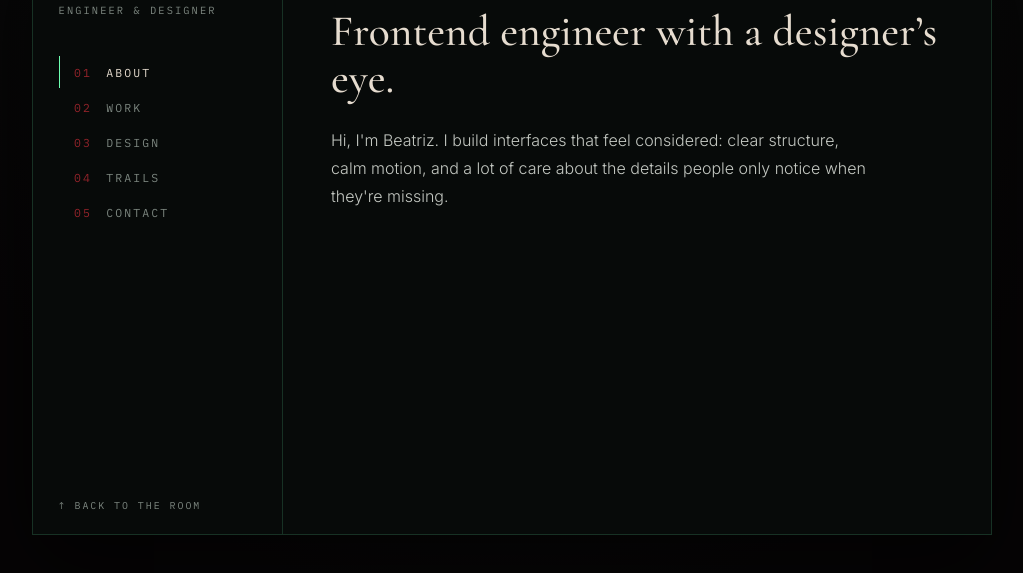
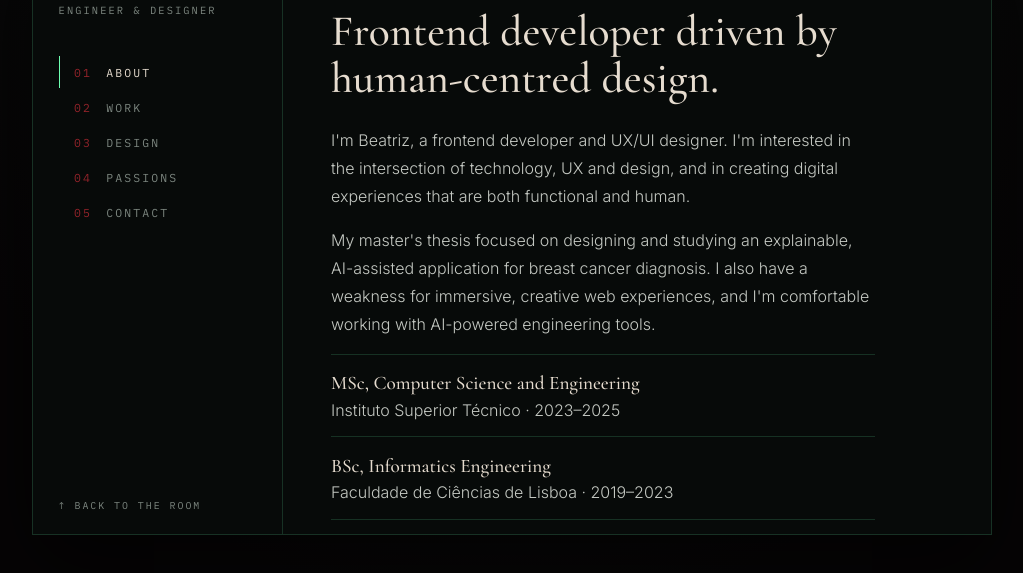
Before and after one commit to beatrizvigomes/beatrizvigomes.github.io, a plain HTML site: page index.html in a window 1280 px wide. Shown: the part 965-1538 px from the top of the page, without its empty margins (128-1151 px from the left). Drawn offline with nearby package versions, Linux system fonts and the light colour scheme.

Commit message:
link thesis, simplify contact

```diff
--- a/index.html
+++ b/index.html
@@ -20,8 +20,8 @@
       <div class="fx glow-screen" id="glowScreen"></div>
 
       <button class="hotspot hs-monitor" data-open="about" data-label="click to enter" aria-label="Enter: open the portfolio"></button>
-      <button class="hotspot hs-picture" data-open="trails" data-label="trails" aria-label="Open the trails section"></button>
-      <button class="hotspot hs-music" data-open="trails" data-label="records &amp; films" aria-label="Open the trails, records and films section"></button>
+      <button class="hotspot hs-picture" data-open="passions" data-label="passions" aria-label="Open the passions section"></button>
+      <button class="hotspot hs-music" data-open="passions" data-label="music &amp; films" aria-label="Open the passions section: music and films"></button>
     </div>
 
     <div class="fx vignette"></div>
--- a/script.js
+++ b/script.js
@@ -141,7 +141,7 @@ function drawRoom() {
     }
   }
 
-  // ---- the picture (opens "trails"): simple dark frame, dusk mountain ----
+  // ---- the picture (opens "passions"): simple dark frame, dusk mountain ----
   rc.save(); rc.translate(OX + 66, OY - 14);  // high on the right wall, above the chair, clear of the computer
   line(176, 22, 190, 11, C.metal); line(204, 22, 190, 11, C.metal);   // hanging cord
   R(168, 22, 44, 40, C.wood); R(168, 22, 44, 1, C.woodHi);
@@ -221,7 +221,7 @@ function drawRoom() {
   light(227, 86, 68, '255,200,90', 0.07);                                // lamp (yellow)
   light(190, 108, 34, '109,255,176', 0.06);                               // screen
 
-  // ---- a corner for records and films: stack of sleeves, vintage radio, vinyl, film reel (opens "trails") ----
+  // ---- a corner for music and films: stack of sleeves, vintage radio, vinyl, film reel (opens "passions") ----
   rc.save(); rc.translate(OX + 24, OY);
   shadow(36, 155, 32, 3);
   // film reel, standing to the left
@@ -349,49 +349,59 @@ const SECTIONS = {
     title: 'about',
     lines: [
       '<span class="eyebrow">01 — about</span>',
-      '<h2>Frontend engineer with a designer’s eye.</h2>',
-      "<p>Hi, I'm Beatriz. I build interfaces that feel considered: clear structure, calm motion, and a lot of care about the details people only notice when they're missing.</p>",
+      '<h2>Frontend developer driven by human-centred design.</h2>',
+      "<p>I'm Beatriz, a frontend developer and UX/UI designer. I'm interested in the intersection of technology, UX and design, and in creating digital experiences that are both functional and human.</p>",
+      "<p>My master's thesis focused on designing and studying an explainable, AI-assisted application for breast cancer diagnosis. I also have a weakness for immersive, creative web experiences, and I'm comfortable working with AI-powered engineering tools.</p>",
+      '<ul><li><b>MSc, Computer Science and Engineering</b>Instituto Superior Técnico · 2023–2025</li>' +
+      '<li><b>BSc, Informatics Engineering</b>Faculdade de Ciências de Lisboa · 2019–2023</li>' +
+      '<li><b>Minor, Entrepreneurship and Innovation</b>Instituto Superior Técnico · 2023–2024</li>' +
+      '<li><b>Languages</b>Portuguese, English</li>' +
+      '<li><b>Volunteering</b>Casa de Saúde do Telhal, Serve The City, Refood</li></ul>',
     ],
   },
   work: {
     title: 'work',
     lines: [
       '<span class="eyebrow">02 — selected work</span>',
-      '<h2>Things I’ve built.</h2>',
-      '<ul><li><b>Project One</b>Short description, stack, your role.</li>' +
-      '<li><b>Project Two</b>Short description, stack, your role.</li>' +
-      '<li><b>Project Three</b>Short description, stack, your role.</li></ul>',
+      '<h2>Where I’ve worked and what I’ve built.</h2>',
+      '<ul><li><b>Frontend Developer &amp; UX/UI Designer</b>Accenture · Oct 2025 – present. Energy data management, in a cross-functional team that brings business and data processes into the frontend. Client work is confidential, so there are no screenshots or links. Stack: Angular, TypeScript, D3.js, REST APIs, AWS.</li>' +
+      '<li><b>Website for a local guesthouse</b>A personal project, built for fun for an alojamento local. In progress; the link is coming soon.</li>' +
+      '<li><b>Master’s thesis</b><a href="https://www.researchgate.net/publication/397756928_Towards_Ambiguity-aware_AI_Assistants_for_Breast_Cancer_Diagnosis" target="_blank" rel="noopener">“Towards Ambiguity-aware AI Assistants for Breast Cancer Diagnosis”</a>, Instituto Superior Técnico. Final grade 18/20.</li>' +
+      '<li><b>Cultural Manager &amp; Marketing Collaborator</b>Diferencial · Jan 2024 – Jun 2025. Led a team of 25 members running cultural events and initiatives across Lisbon, and managed social media and branding for the Instituto Superior Técnico newspaper.</li>' +
+      '<li><b>Teacher</b>Happy Code · Nov 2022 – Jul 2023. Taught programming and robotics to children.</li></ul>',
     ],
   },
   design: {
     title: 'design',
     lines: [
-      '<span class="eyebrow">03 — design</span>',
+      '<span class="eyebrow">03 — design &amp; skills</span>',
       '<h2>UX/UI, from research to polish.</h2>',
-      '<p>Research, wireframes, interface design, prototyping and design systems, with accessibility built in from the start.</p>',
-      '<ul><li><b>Process</b>Discovery, flows, prototypes, testing.</li><li><b>Tools</b>Figma, design tokens, handoff in both directions.</li></ul>',
+      "<p>I apply UX best practices from my master's thesis research to deliver end-to-end visual solutions independently, and then build them.</p>",
+      '<ul><li><b>Design</b>Figma, UX best practices, interface design</li>' +
+      '<li><b>Frontend</b>JavaScript, TypeScript, React, Angular, D3.js</li>' +
+      '<li><b>Also</b>Java, Python, MySQL, REST APIs, AWS</li>' +
+      '<li><b>Workflow</b>Git / GitHub, Confluence, Jira, and GenAI as a tool for code generation, refactoring, debugging and documentation</li></ul>',
     ],
   },
-  trails: {
-    title: 'trails',
+  passions: {
+    title: 'passions',
     lines: [
-      '<span class="eyebrow">04 — trails, records &amp; films</span>',
+      '<span class="eyebrow">04 — passions</span>',
       '<h2>Away from the screen.</h2>',
-      "<p>I'm usually somewhere quiet and far from a desk. It's where most of my good ideas show up.</p>",
-      '<ul><li><b>Trails</b>Mountains, silence, long climbs. A favourite hike goes here.</li>' +
-      '<li><b>Records</b>The albums on repeat while I work. A playlist or a favourite record goes here.</li>' +
-      '<li><b>Films</b>Slow, strange, atmospheric cinema. A few favourites go here.</li></ul>',
+      "<p>I hike a lot, play tennis, and love music, cinema and painting. It's where most of my good ideas show up.</p>",
+      '<ul><li><b>Hiking</b>My favourite way to switch off.</li>' +
+      '<li><b>Music</b>A constant in my life: violinist from 2008 to 2017, with an orchestra internship in 2015–2016.</li>' +
+      '<li><b>Film</b>Cinema is a big part of my life. In 2023 I took a summer course on cinema, heritage and curatorship at NOVA FCSH.</li></ul>',
     ],
   },
   contact: {
     title: 'contact',
     lines: [
       '<span class="eyebrow">05 — contact</span>',
-      '<h2>Let’s talk.</h2>',
-      '<p>Want to work together, or just say hi?</p>',
-      '<ul><li><b>Email</b><a href="mailto:hello@example.com">hello@example.com</a></li>' +
-      '<li><b>GitHub</b><a href="#">github.com/your-handle</a></li>' +
-      '<li><b>LinkedIn</b><a href="#">linkedin.com/in/your-handle</a></li></ul>',
+      '<h2>Get in touch.</h2>',
+      '<ul><li><b>Email</b><a href="mailto:beatrizvigomes@gmail.com">beatrizvigomes@gmail.com</a></li>' +
+      '<li><b>GitHub</b><a href="https://github.com/beatrizvigomes" target="_blank" rel="noopener">github.com/beatrizvigomes</a></li>' +
+      '<li><b>LinkedIn</b><a href="https://www.linkedin.com/in/beatriz-gomes-03163620b" target="_blank" rel="noopener">linkedin.com/in/beatriz-gomes-03163620b</a></li></ul>',
     ],
   },
 };
--- a/style.css
+++ b/style.css
@@ -158,3 +158,12 @@ body { background: var(--bg); color: var(--text); font-family: var(--sans); }
   .glow-lamp, .scroll-cue i, .hs-monitor, .hs-monitor::after, .content .line { animation: none; opacity: 1; transform: none; }
   .hs-monitor::after { transform: translateX(-50%); }
 }
+
+/* ---------- Quiet scrollbars: thin, dark, in the site's green (instead of the default white one) ---------- */
+html { scrollbar-width: thin; scrollbar-color: #25493b var(--bg); }
+.content { scrollbar-width: thin; scrollbar-color: #25493b transparent; }
+@supports not (scrollbar-color: auto) {          /* older Safari */
+  ::-webkit-scrollbar { width: 8px; height: 8px; }
+  ::-webkit-scrollbar-track { background: transparent; }
+  ::-webkit-scrollbar-thumb { background: #25493b; border-radius: 8px; }
+}
```
